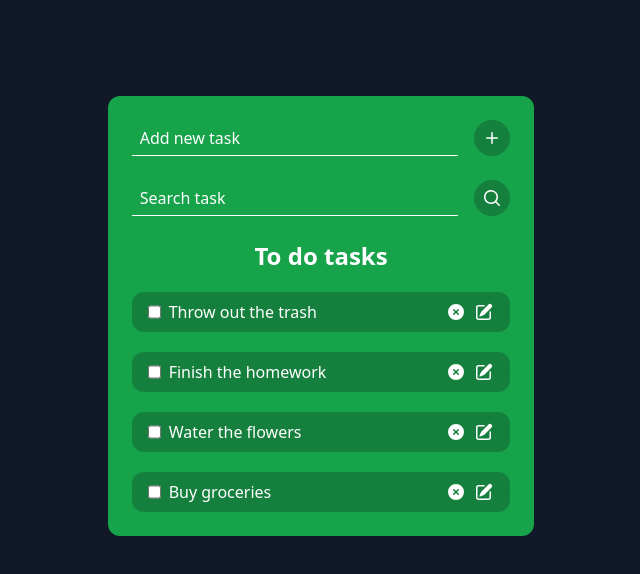
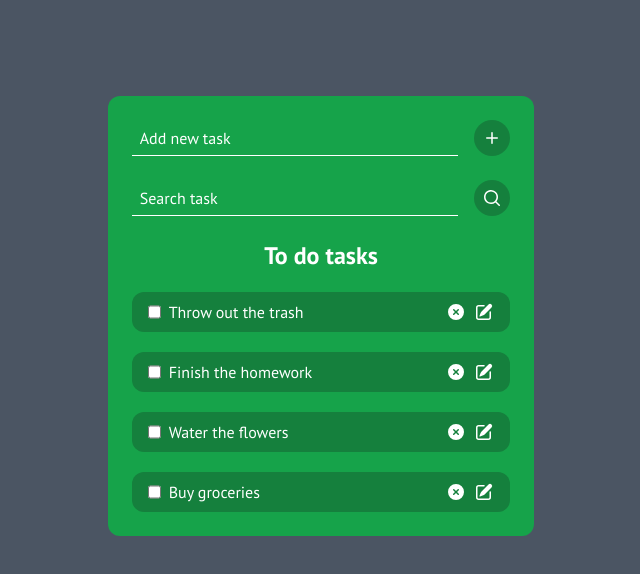
Before and after one commit to JellyGamez/Vue-todo-app, a Vue app: page / in a window 1280 px wide. Shown: the top 574 px of the page, without its empty margins (319-959 px from the left). Built offline with nearby package versions, Linux system fonts and the light colour scheme.

Commit message:
added prettier font and fixed some bugs

```diff
--- a/index.html
+++ b/index.html
@@ -7,8 +7,7 @@
     <title>Simple todo app</title>
     <link href="./src/assets/css/output.css" rel="stylesheet">
   </head>
-  <body>
-    <div id="app" class="flex flex-col min-h-screen bg-gray-900 relative items-center"></div>
+  <body id="app">
     <script type="module" src="/src/main.js"></script>
   </body>
 </html>
--- a/src/App.vue
+++ b/src/App.vue
@@ -46,8 +46,8 @@ provide('editingTask', editingTask);
 </script>
 
 <template>
-  <div
-    class="flex flex-col flex-grow overflow-y-auto gap-6 bg-green-600 rounded-xl p-6 absolute top-24 w-1/3 justify-center">
+  <div class="flex flex-col min-h-screen h-full bg-gray-600 items-center">
+    <div class="flex flex-col gap-6 bg-green-600 rounded-xl p-6 my-24 w-1/3 h-fit justify-center">
 
       <div class="flex">
         <input class="w-full px-2 border-b border-white bg-green-600 mr-4 text-white placeholder-white outline-none"
@@ -78,4 +78,5 @@ provide('editingTask', editingTask);
       <TaskList listLabel="Completed tasks" :tasks="filters.completed" />
 
     </div>
+  </div>
 </template>
--- a/src/assets/css/input.css
+++ b/src/assets/css/input.css
@@ -1,3 +1,11 @@
+@import url('https://fonts.googleapis.com/css2?family=PT+Sans:ital,wght@0,400;0,700;1,400;1,700&display=swap');
+
 @tailwind base;
 @tailwind components;
 @tailwind utilities;
+
+@layer base {
+    html {
+      font-family: PT Sans, system-ui, sans-serif;
+    }
+  }
--- a/src/components/TaskItem.vue
+++ b/src/components/TaskItem.vue
@@ -14,7 +14,7 @@ const editingTask = inject('editingTask');
         <div class="flex justify-between bg-green-700 hover:bg-green-800 text-white px-4 py-2 rounded-xl w-full">
 
             <div class="flex space-x-2">
-                <input class="hover:cursor-pointer" type="checkbox" v-model="task.completed">
+                <input class="hover:cursor-pointer accent-green-700" type="checkbox" v-model="task.completed">
                 <p class="pr-4"> {{ task.label }} </p>
             </div>
 
--- a/tailwind.config.js
+++ b/tailwind.config.js
@@ -5,7 +5,11 @@ module.exports = {
     "./*.{html,js,vue}",
   ],
   theme: {
-    extend: {},
+    extend: {
+      fontFamily: {
+        'pt-sans': ['"PT Sans"'],
+      }
+    },
   },
   plugins: [],
 }
```
Lines whose indentation alone changed are shown as unchanged.
